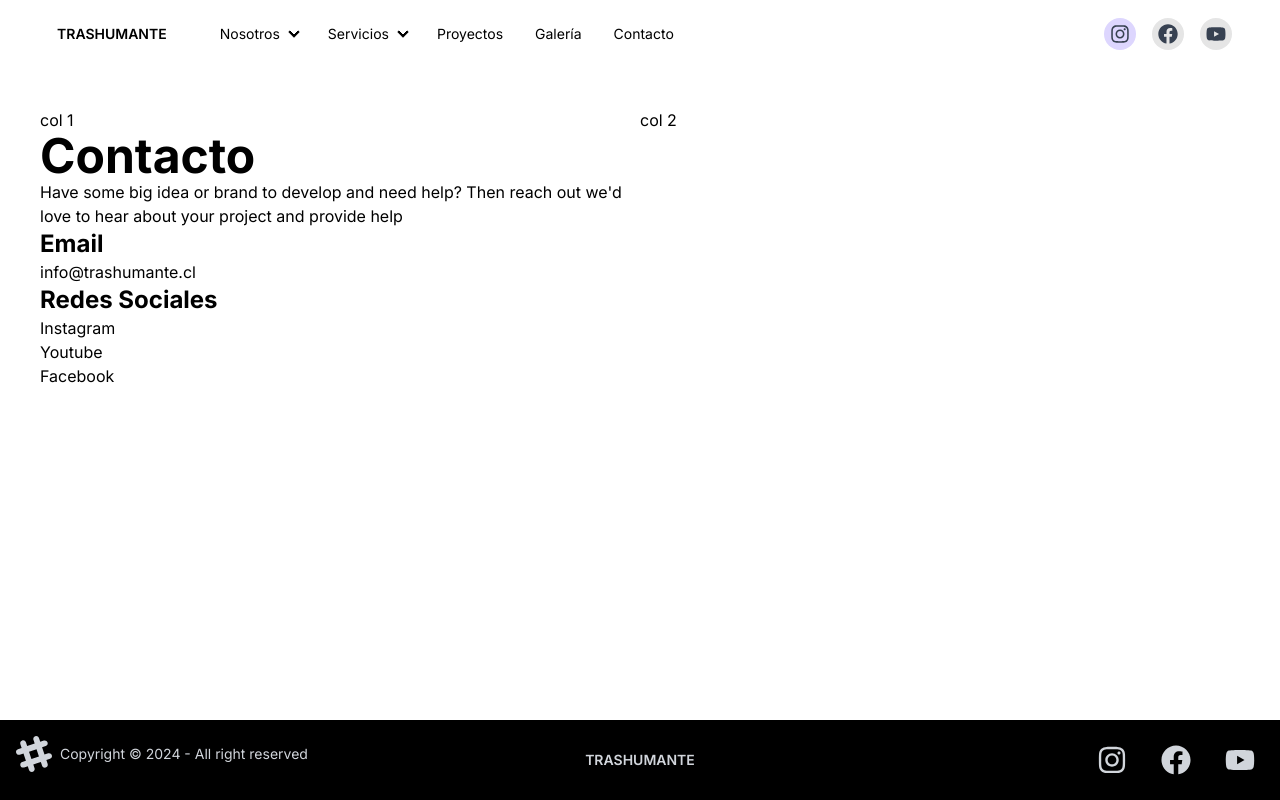
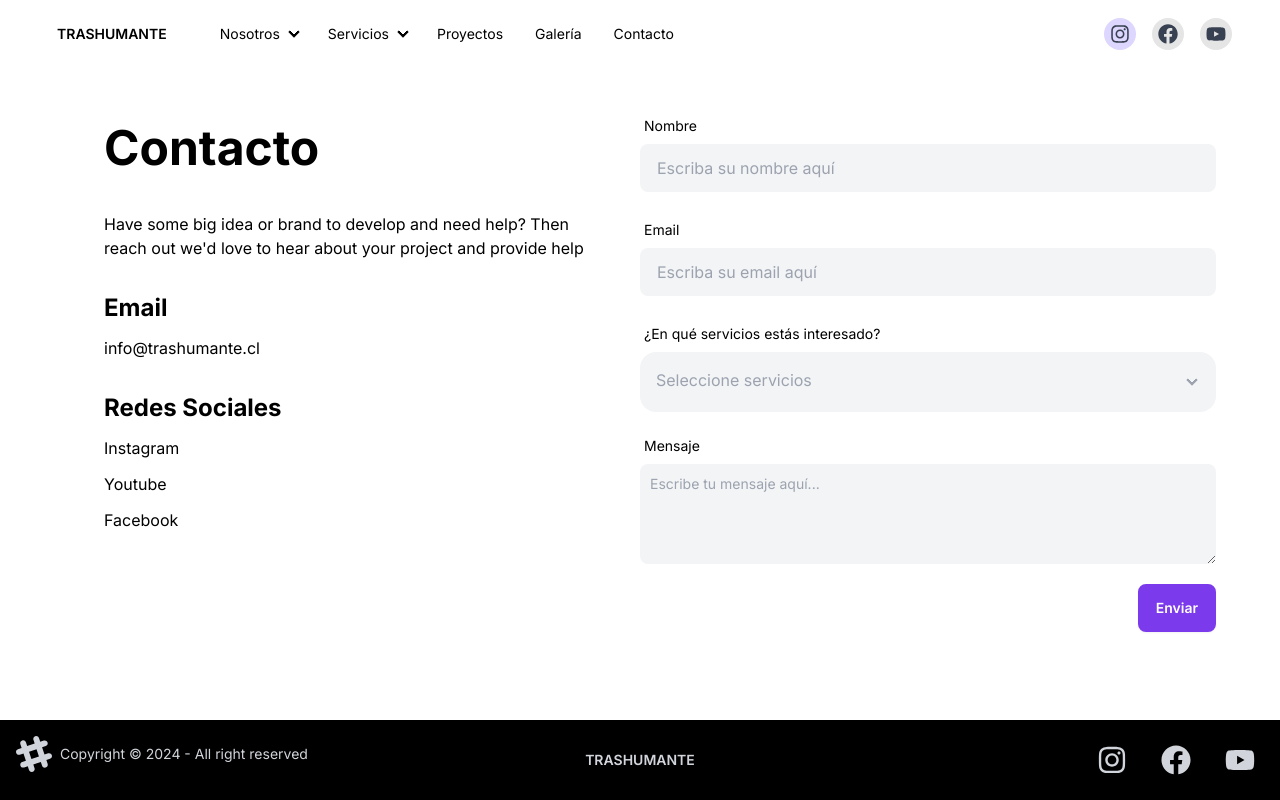
Before and after one commit to CatalinaScheleff/Trashumante-Project, a Next.js app: page /contacto in a window 1280 px wide. Built offline with nearby package versions, Linux system fonts and the light colour scheme.

Commit message:
Contacto

```diff
--- a/src/app/contacto/page.jsx
+++ b/src/app/contacto/page.jsx
@@ -2,27 +2,102 @@ const Contacto = () => {
   return (
     <main className="pb-16">
       <div className="grid-cols-2 grid p-10">
+         {/* col 1 */}
+        <div className="pl-16 w-full max-w-xl">
+          <h1 className="text-5xl font-bold pt-4 pb-10">Contacto</h1>
+          <p className="pb-8">
+            Have some big idea or brand to develop and need help? Then reach out
+            we&apos;d love to hear about your project and provide help
+          </p>
+          <h2 className="text-2xl font-bold pb-3">Email</h2>
+          <p className="pb-8">info@trashumante.cl</p>
+          <h2 className="text-2xl font-bold pb-3">Redes Sociales</h2>
+          <p className="pb-3">Instagram</p>
+          <p className="pb-3">Youtube</p>
+          <p className="pb-3">Facebook</p>
+        </div>
+
+{/* col s */}
         <div className="">
-          col 1
-
-            <h1 className="text-5xl font-bold">Contacto</h1>
-          <p>Have some big idea or brand to develop and need help? Then reach out we'd love to hear about your project  and provide help</p>
-            <h2 className="text-2xl font-bold">
-                Email
-            </h2>
-            <p>info@trashumante.cl</p>
-            <h2 className="text-2xl font-bold">
-                Redes Sociales
-            </h2>
-            <p>Instagram</p>
-            <p>Youtube</p>
-
-            <p>Facebook</p>
-
-
-        </div>
-        <div className="">
-            col 2
+          <label className="form-control w-full max-w-ls mb-5">
+            <div className="label">
+              <span className="label-text">Nombre</span>
+            </div>
+            <input
+              type="text"
+              placeholder="Escriba su nombre aquí"
+              className="bg-gray-100 input w-full max-w-xl"
+            />
+          </label>
+          <label className="form-control w-full max-w-ls mb-5">
+            <div className="label">
+              <span className="label-text">Email</span>
+            </div>
+            <input
+              type="text"
+              placeholder="Escriba su email aquí"
+              className="bg-gray-100 input w-full max-w-xl"
+            />
+          </label>
+          <div className="pb-4">
+          <div className="label">
+            <span className="label-text">
+              ¿En qué servicios estás interesado?
+            </span>
+          </div>
+          <div
+            tabIndex={0}
+            className="collapse collapse-arrow max-w-xl bg-gray-100"
+          >
+            <input type="checkbox" className="peer" />
+            <div className="collapse-title text-ms text-gray-400 ">
+              Seleccione servicios
+            </div>
+            <div className="collapse-content">
+              <div className="form-control">
+                <label className="label cursor-pointer">
+                  <span className="label-text">Fotografía</span>
+                  <input
+                    type="checkbox"
+                    className="w-5 h-5 accent-violet-600"
+                  />
+                </label>
+              </div>
+              <div className="form-control">
+                <label className="label cursor-pointer">
+                  <span className="label-text">Videoclip</span>
+                  <input
+                    type="checkbox"
+                    className="w-5 h-5 accent-violet-600"
+                  />
+                </label>
+              </div>
+              <div className="form-control">
+                <label className="label cursor-pointer">
+                  <span className="label-text">Producción de eventos</span>
+                  <input
+                    type="checkbox"
+                    className="w-5 h-5 accent-violet-600"
+                  />
+                </label>
+              </div>
+            </div>
+          </div>
+          </div>
+          <div className="pb-5">
+          <div className="label">
+            <span className="label-text">Mensaje</span>
+          </div>
+          <textarea
+            id="message"
+            rows="4"
+            className="block p-2.5 w-full max-w-xl text-sm bg-gray-100 rounded-lg focus:ring-violet-600 focus:border-violet-600"
+            placeholder="Escribe tu mensaje aquí..."
+          ></textarea>
+          </div>
+        <div className="card-actions w-full max-w-xl justify-end">
+      <button className="btn bg-violet-600 text-white hover:text-violet-600 border-solid border-2 border-violet-600">Enviar</button>
+    </div>
         </div>
       </div>
     </main>
```
